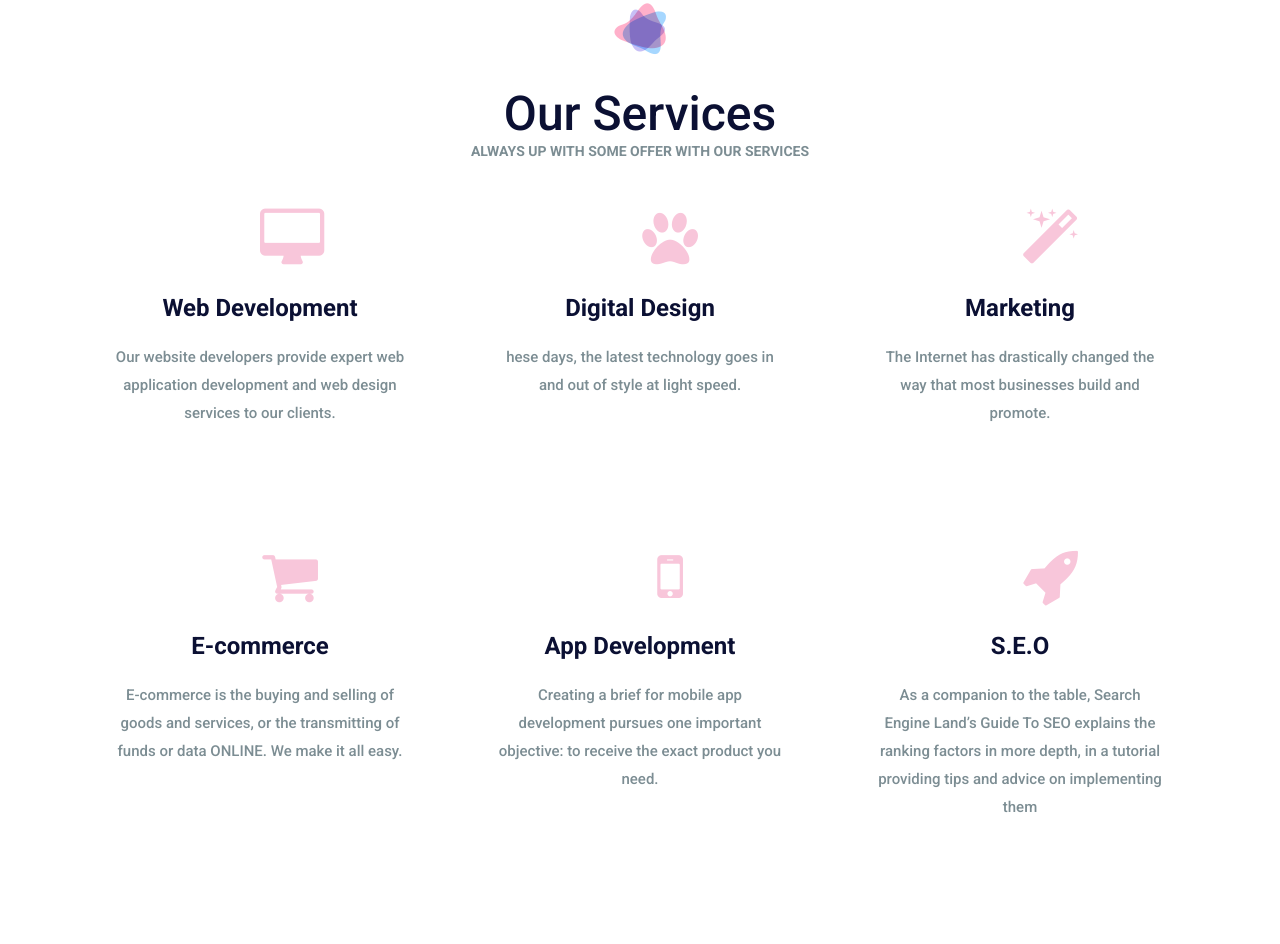
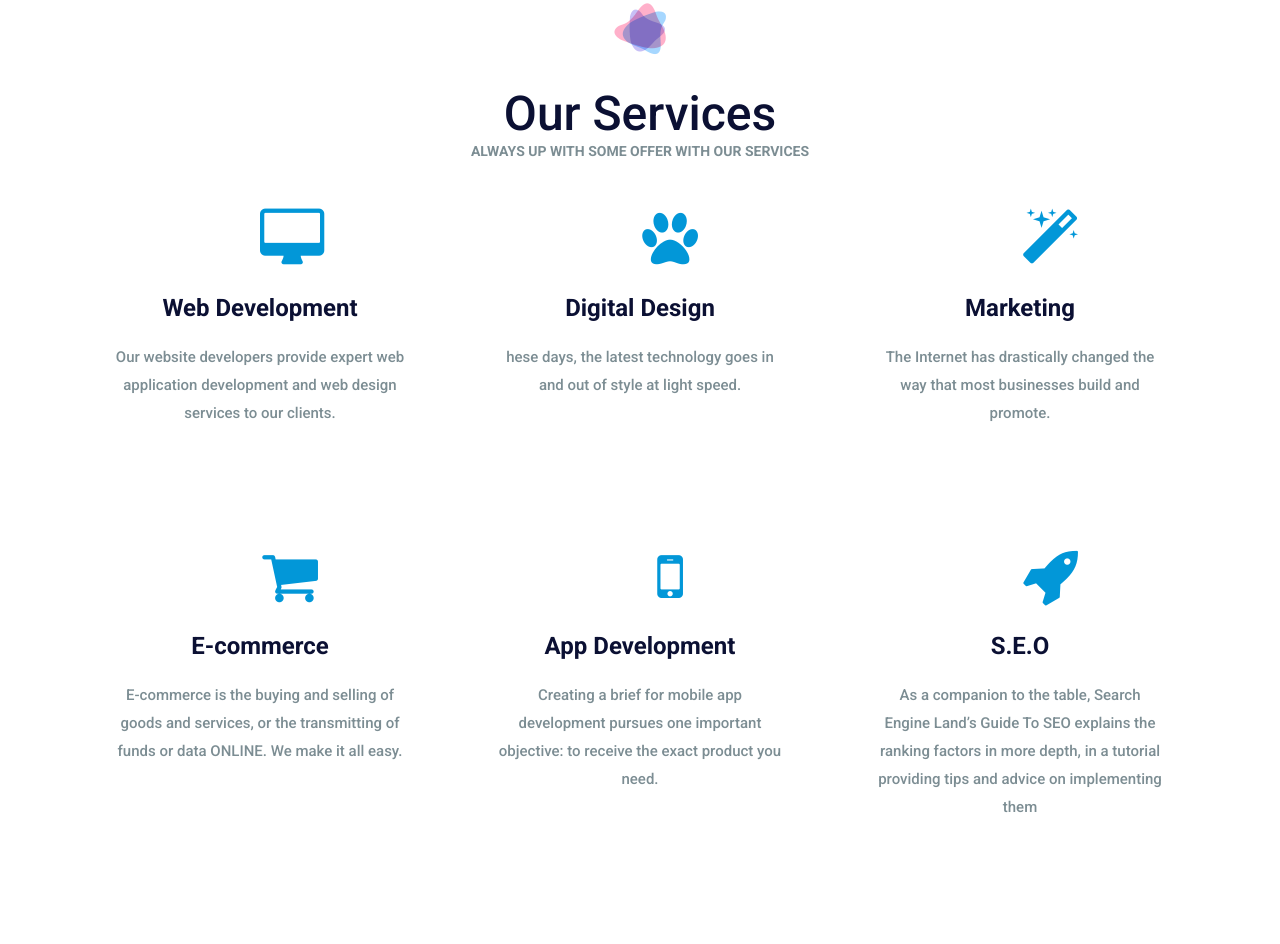
Before and after one commit to dhavalmp194/GuruSoftwareTheme, a plain HTML site: page index.html in a window 1280 px wide. Shown: the part 805-1749 px from the top of the page. Drawn offline with Linux system fonts and the light colour scheme.

Commit message:
Update style.css

```diff
--- a/css/style.css
+++ b/css/style.css
@@ -2506,7 +2506,7 @@ i:before {
         .service-icon {
     font-size: 50px;
     height: 60px;
-    color: #f8c6da;
+    color: #0297d8;
     line-height: 50px;
     position: absolute;
     top: -35px;
```
